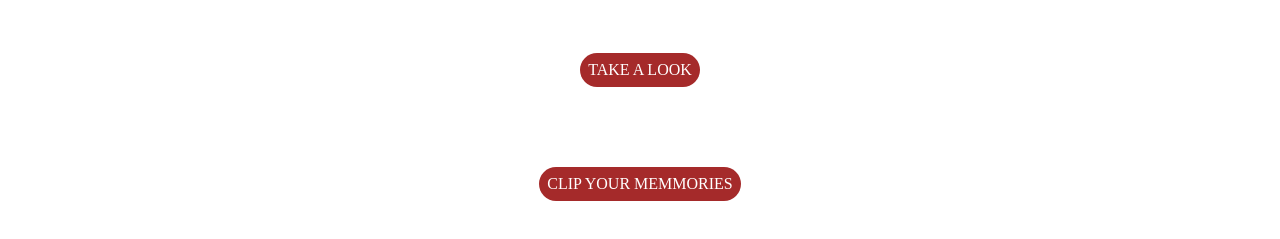
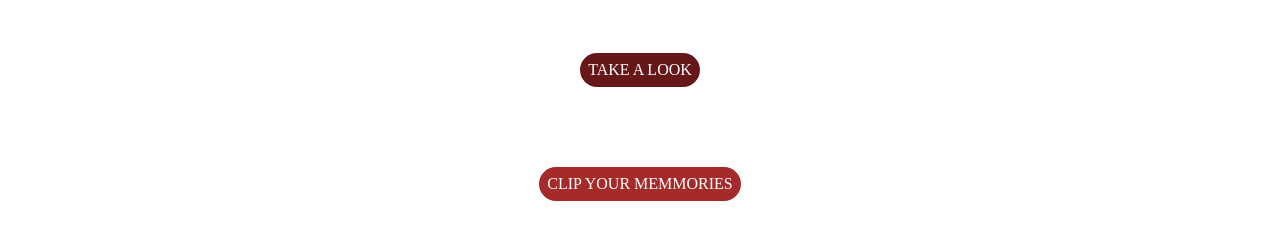
Before and after one commit to aicemjpc/farewell2024, a plain HTML site: page index.html in a window 1280 px wide. In both pictures the pointer is over the link "TAKE A LOOK". Shown: the part 383-622 px from the top of the page. Drawn offline with Linux system fonts and the light colour scheme.

Commit message:
Update index.html

```diff
--- a/index.html
+++ b/index.html
@@ -43,6 +43,9 @@ img{
     color: white;
     border: none;
 }
+.content a:hover{
+    background-color: rgb(102, 24, 24);
+}
 </style>
 <body>
     <div class="image">
```
